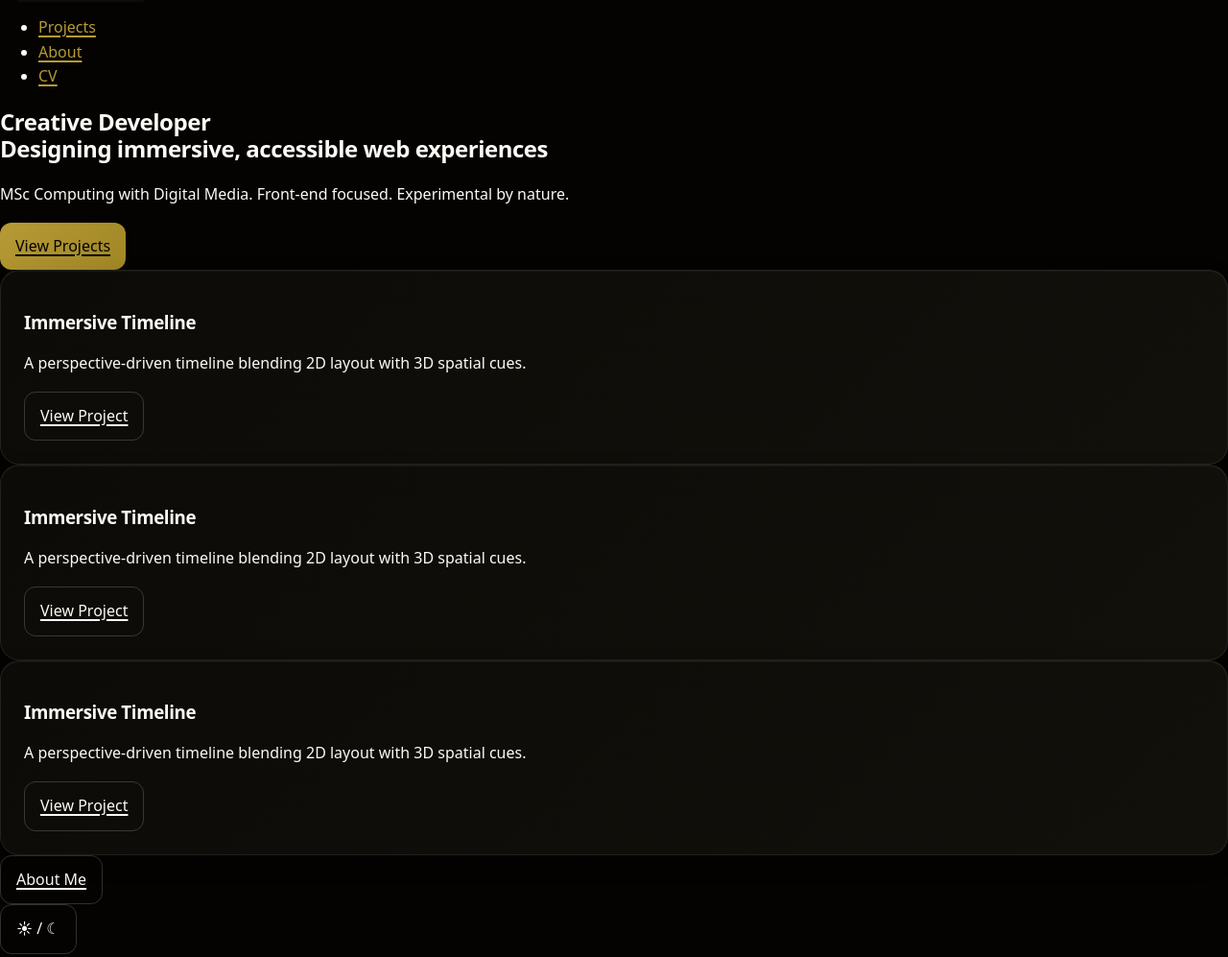
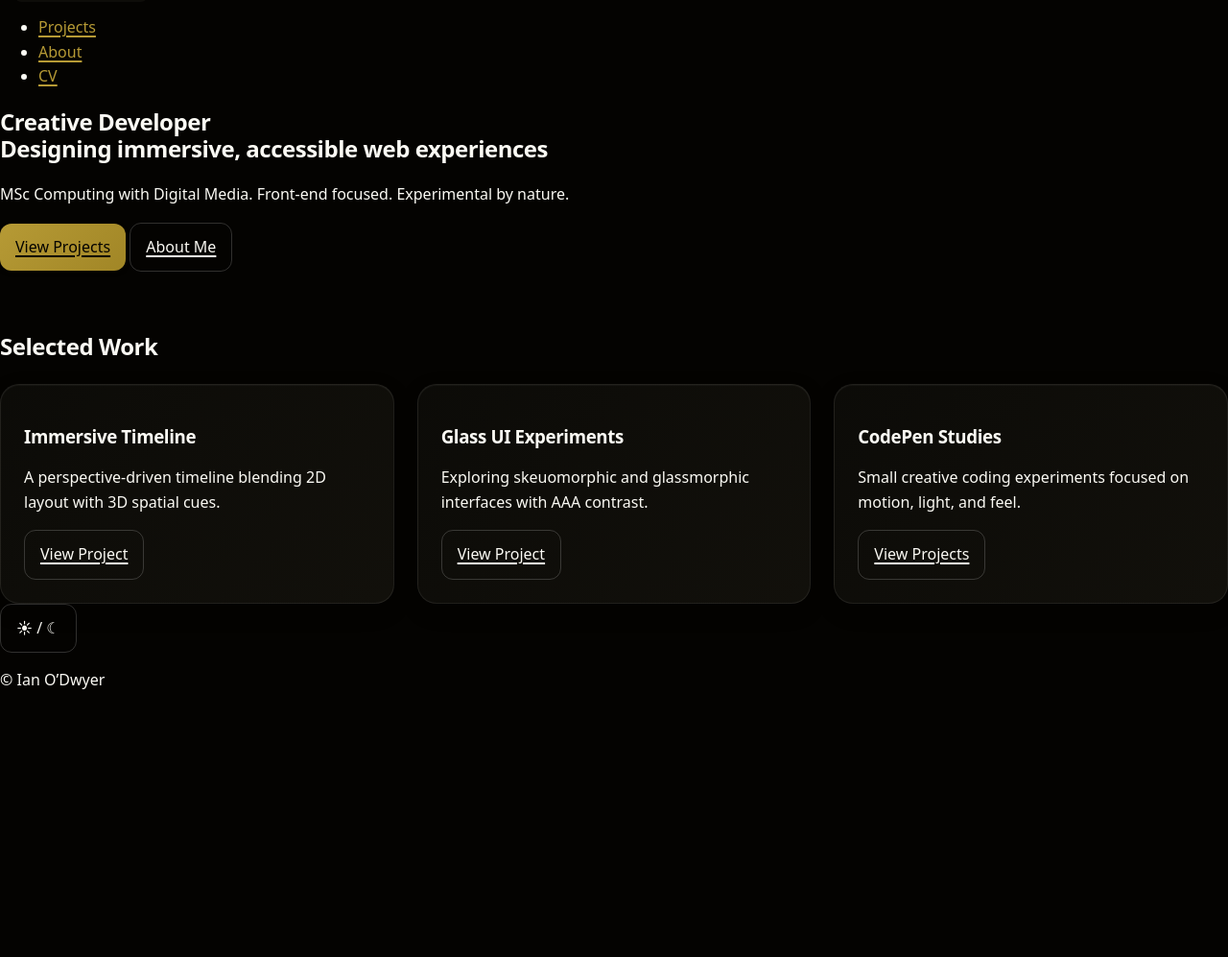
Before and after one commit to tinyian/tinyian.github.io, a plain HTML site: page index.html in a window 1280 px wide. Shown: the top 997 px of the page at 96% size. After the commit the page ends 816 px from the top, so only its background shows below. Drawn offline with Linux system fonts and the light colour scheme.

Commit message:
glass card 2

```diff
--- a/assets/css/components.css
+++ b/assets/css/components.css
@@ -71,3 +71,14 @@
     0 16px 40px rgba(0,0,0,0.18),
     inset 0 1px 0 rgba(255,255,255,0.06);
 }
+
+.projects-preview {
+  margin-top: var(--space-2xl);
+}
+
+.projects-grid {
+  display: grid;
+  grid-template-columns: repeat(auto-fit, minmax(260px, 1fr));
+  gap: var(--space-l);
+  margin-top: var(--space-l);
+}
--- a/index.html
+++ b/index.html
@@ -43,34 +43,42 @@
 
     <div class="cta-group">
       <a class="button primary" href="projects.html">View Projects</a>
+      <a class="button ghost" href="about.html">About Me</a>
+    </div>
+  </section>
+  <section class="projects-preview fade-in">
+    <h2>Selected Work</h2>
+
+    <div class="projects-grid">
       <article class="card glass">
         <h3>Immersive Timeline</h3>
         <p>
           A perspective-driven timeline blending 2D layout with 3D spatial cues.
         </p>
-        <a class="button ghost" href="#">
+        <a class="button ghost" href="projects/immersive-timeline/">
           View Project
         </a>
       </article>
+
       <article class="card glass">
-        <h3>Immersive Timeline</h3>
+        <h3>Glass UI Experiments</h3>
         <p>
-          A perspective-driven timeline blending 2D layout with 3D spatial cues.
+          Exploring skeuomorphic and glassmorphic interfaces with AAA contrast.
         </p>
-        <a class="button ghost" href="#">
+        <a class="button ghost" href="projects/glass-ui-experiment/">
           View Project
         </a>
       </article>
+
       <article class="card glass">
-        <h3>Immersive Timeline</h3>
+        <h3>CodePen Studies</h3>
         <p>
-          A perspective-driven timeline blending 2D layout with 3D spatial cues.
+          Small creative coding experiments focused on motion, light, and feel.
         </p>
-        <a class="button ghost" href="#">
-          View Project
+        <a class="button ghost" href="projects/codepen-embeds/">
+          View Projects
         </a>
       </article>
-      <a class="button ghost" href="about.html">About Me</a>
     </div>
   </section>
   <button
```
